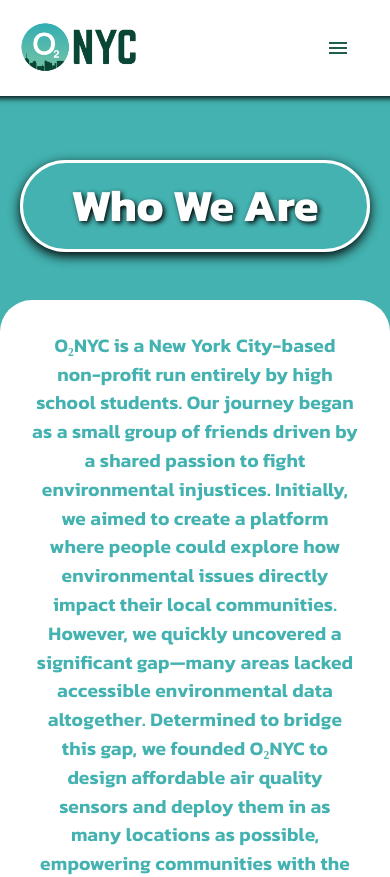
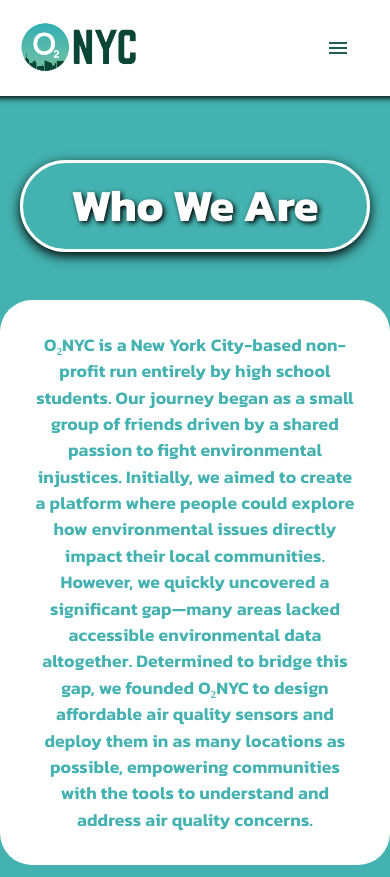
Before and after one commit to ardianagoes/o2nyc, a React (Create React App) app: page /about in a window 390 px wide. Shown: the top 877 px of the page. Built offline with nearby package versions, Linux system fonts and the light colour scheme.

Commit message:
updated formatted

```diff
--- a/src/comp/Footer.css
+++ b/src/comp/Footer.css
@@ -73,6 +73,8 @@
   color: #215d4e;
   -webkit-text-stroke: 0.5px #43b2b0;
   margin-top: 5px;
+  font-weight: 500;
+  font-size: 1.5rem;
 }
 
 .contact-box .thanks {
--- a/src/comp/Navbar.css
+++ b/src/comp/Navbar.css
@@ -102,8 +102,8 @@
     gap: 0.5rem;
   }
   .mobile-menu-icon {
-     height: 20px;
-     width: 20px;
+     height: 40px;
+     width: 40px;
   }
 
   .mobile-menu-extras {
--- a/src/pages/About.css
+++ b/src/pages/About.css
@@ -154,7 +154,7 @@
       margin: 0 auto;
       padding: 2rem;
       margin-top: 2rem;
-      max-width: 350px;
+      max-width: 340px;
       font-size: 1rem !important;
     }
 
@@ -171,6 +171,6 @@
     }
     .about-intro-text,
     .about-intro-section .MuiTypography-body1 {
-        font-size: 1.2rem;
+        font-size: 1.1rem;
     }
   }
--- a/src/pages/Contact.css
+++ b/src/pages/Contact.css
@@ -177,7 +177,7 @@
 
 @media screen and (max-width: 768px) {
     .content-block {
-      max-width: 380px;
+      max-width: 300px;
       flex-direction: column;
       padding: 1rem;
       gap: 1rem;
@@ -211,7 +211,7 @@
         padding: 1.5rem 1rem 2rem 1rem;
     }
     .sensor-info-section {
-      max-width: 380px;
+      max-width: 300px;
       flex-direction: column;
       padding: 2rem 1rem;
       gap: 1.5rem;
```
